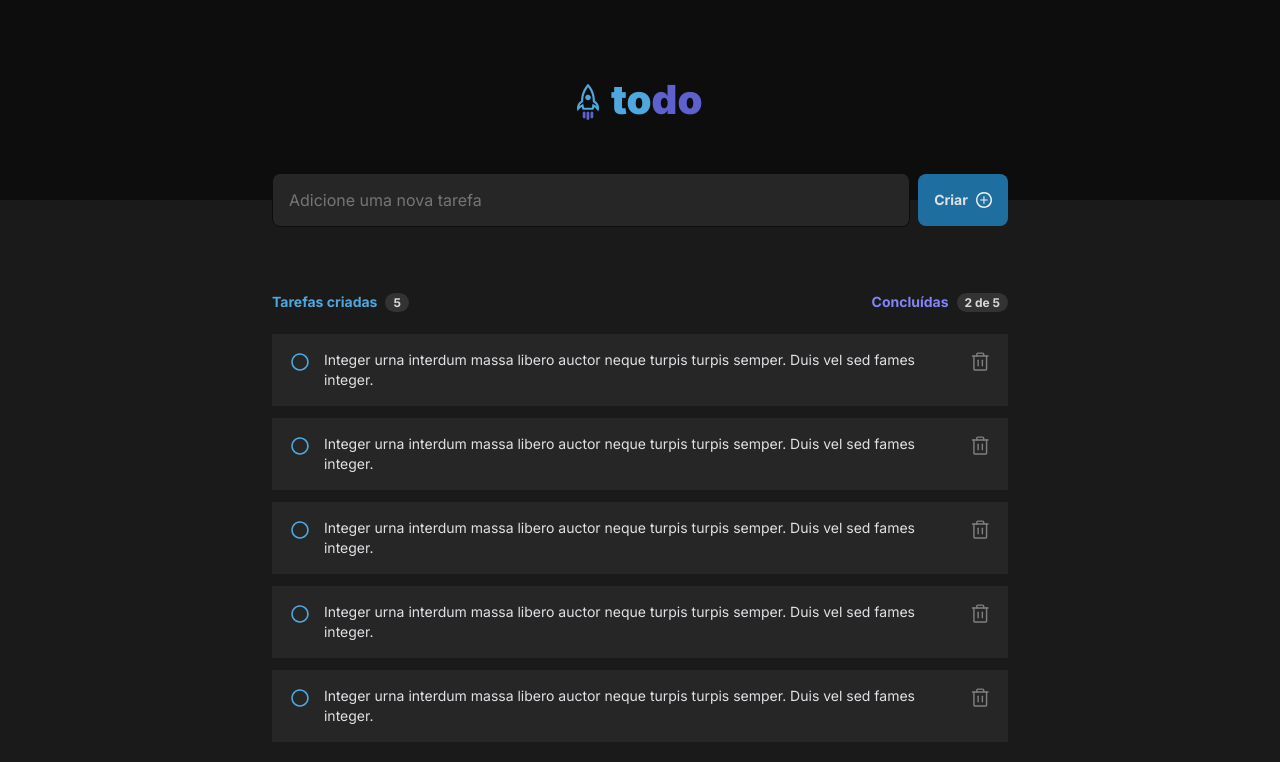
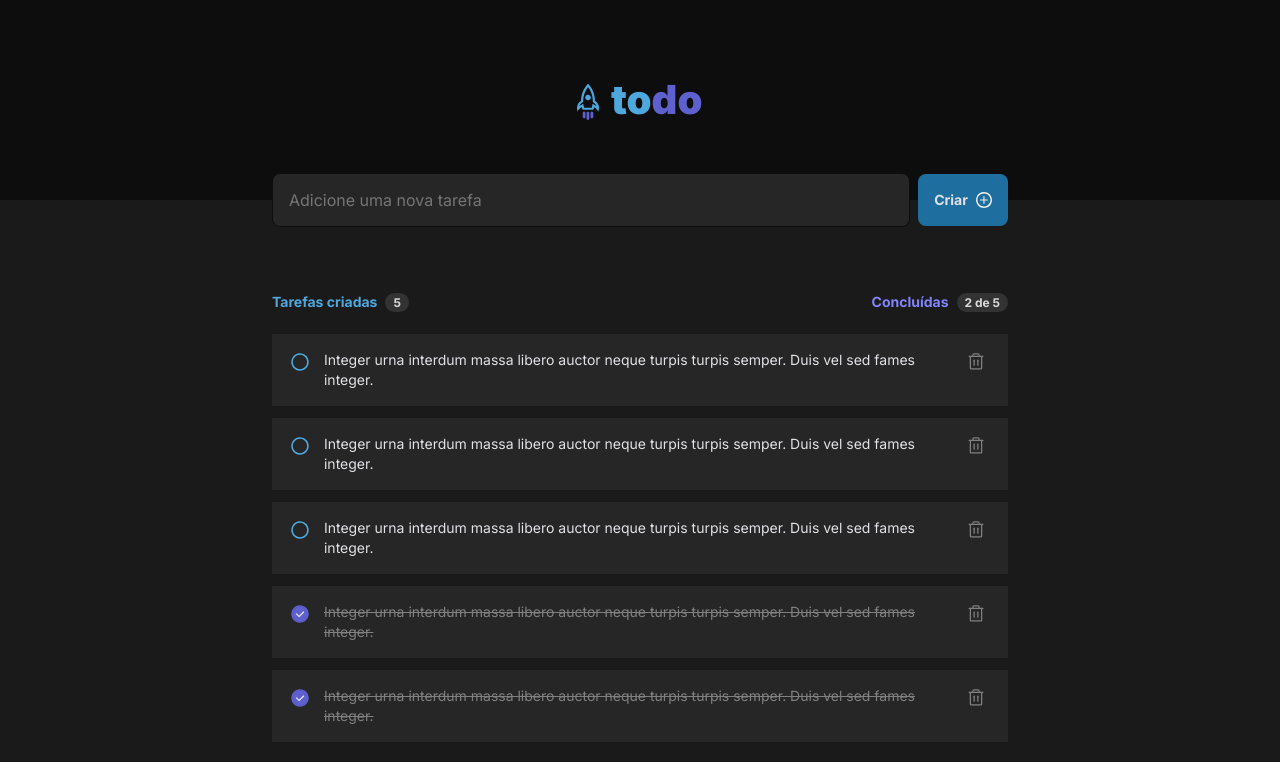
Before and after one commit to felipedev01/Gerenciador-de-Tarefas-com-typeScript, a React (Vite) app: page / in a window 1280 px wide. Shown: the top 762 px of the page. Built offline with nearby package versions, Linux system fonts and the light colour scheme.

Commit message:
componente displayTaskWithContent finalizado

```diff
--- a/src/Components/displayTaskWithContent.module.css
+++ b/src/Components/displayTaskWithContent.module.css
@@ -73,11 +73,34 @@
     background: transparent;
     margin-right: 0.954375rem;
     margin-top: 0.204375rem;
-}.checkBoxButton > img{
+}
+
+.checkBoxButton > img{
     Width: 1.090625rem;
     Height: 1.090625rem;
 
-}.taskList li p {
+}
+.deleteButton{
+    background-color: transparent;
+    color:var(--gray-300);
+    height:1.5rem;
+    border: none;
+    line-height: 0;
+    cursor: pointer;
+    margin-left:0.8125rem;
+
+}.taskDone p{
+    font-family: 'Inter';
+    font-weight: 400;
+    font-size: 0.875rem;
+    line-height:1.4;
+    font-style: normal;
+    border-radius: 8px;
+
+    text-decoration: line-through;
+    color: var(--gray-300);
+
+}.pendingTask p{
     font-family: 'Inter';
     font-weight: 400;
     font-size: 0.875rem;
@@ -85,14 +108,5 @@
     font-style: normal;
     color:var(--gray-100);
     border-radius: 8px;
-}.deleteButton{
-    background-color: transparent;
-    color:var(--gray-300);
-    height:1.5rem;
-    border: none;
-    line-height: 0;
-    cursor: pointer;
-    margin-right:-0.3125rem;
-    margin-left:0.8125rem;
 
 }
--- a/src/Components/displayTaskWithContent.tsx
+++ b/src/Components/displayTaskWithContent.tsx
@@ -2,6 +2,7 @@
 import styles from './displayTaskWithContent.module.css'
 import {Trash} from 'phosphor-react'
 import checkBox from '../assets/checkBox.svg'
+import checkBoxDone from '../assets/checkBoxDone.svg'
 
 export function DisplayTaskWithContent(){
 
@@ -19,54 +20,54 @@ export function DisplayTaskWithContent(){
                 </div>
             </header>
             <ul className={styles.taskList}>
-                <li>
+                <li className={styles.pendingTask}>
                     <button className={styles.checkBoxButton}>
                         <img src={checkBox} alt="Botão checkbox" />
                     </button>
                     <p>Integer urna interdum massa libero auctor neque turpis turpis semper. Duis vel sed fames integer.</p>
 
                     <button className={styles.deleteButton}>
-                    <Trash size={22.5}/>
+                    <Trash size={20}/>
                     </button>
                     </li>
-                    <li>
+                    <li className={styles.pendingTask}>
                     <button className={styles.checkBoxButton}>
                         <img src={checkBox} alt="Botão checkbox" />
                     </button>
                     <p>Integer urna interdum massa libero auctor neque turpis turpis semper. Duis vel sed fames integer.</p>
 
                     <button className={styles.deleteButton}>
-                    <Trash size={22.5}/>
+                    <Trash size={20}/>
                     </button>
                     </li>
-                    <li>
+                    <li className={styles.pendingTask}>
                     <button className={styles.checkBoxButton}>
                         <img src={checkBox} alt="Botão checkbox" />
                     </button>
                     <p>Integer urna interdum massa libero auctor neque turpis turpis semper. Duis vel sed fames integer.</p>
 
                     <button className={styles.deleteButton}>
-                    <Trash size={22.5}/>
+                    <Trash size={20}/>
                     </button>
                     </li>
-                    <li>
+                    <li className={styles.taskDone}>
                     <button className={styles.checkBoxButton}>
-                        <img src={checkBox} alt="Botão checkbox" />
+                        <img src={checkBoxDone} alt="Botão checkbox" />
                     </button>
                     <p>Integer urna interdum massa libero auctor neque turpis turpis semper. Duis vel sed fames integer.</p>
 
                     <button className={styles.deleteButton}>
-                    <Trash size={22.5}/>
+                    <Trash size={20}/>
                     </button>
                     </li>
-                    <li>
+                    <li className={styles.taskDone}>
                     <button className={styles.checkBoxButton}>
-                        <img src={checkBox} alt="Botão checkbox" />
+                        <img src={checkBoxDone} alt="Botão checkbox" />
                     </button>
                     <p>Integer urna interdum massa libero auctor neque turpis turpis semper. Duis vel sed fames integer.</p>
 
                     <button className={styles.deleteButton}>
-                    <Trash size={22.5}/>
+                    <Trash size={20}/>
                     </button>
                     </li>
 
```
Also changed, not shown: src/assets/checkBoxDone.svg (added).
